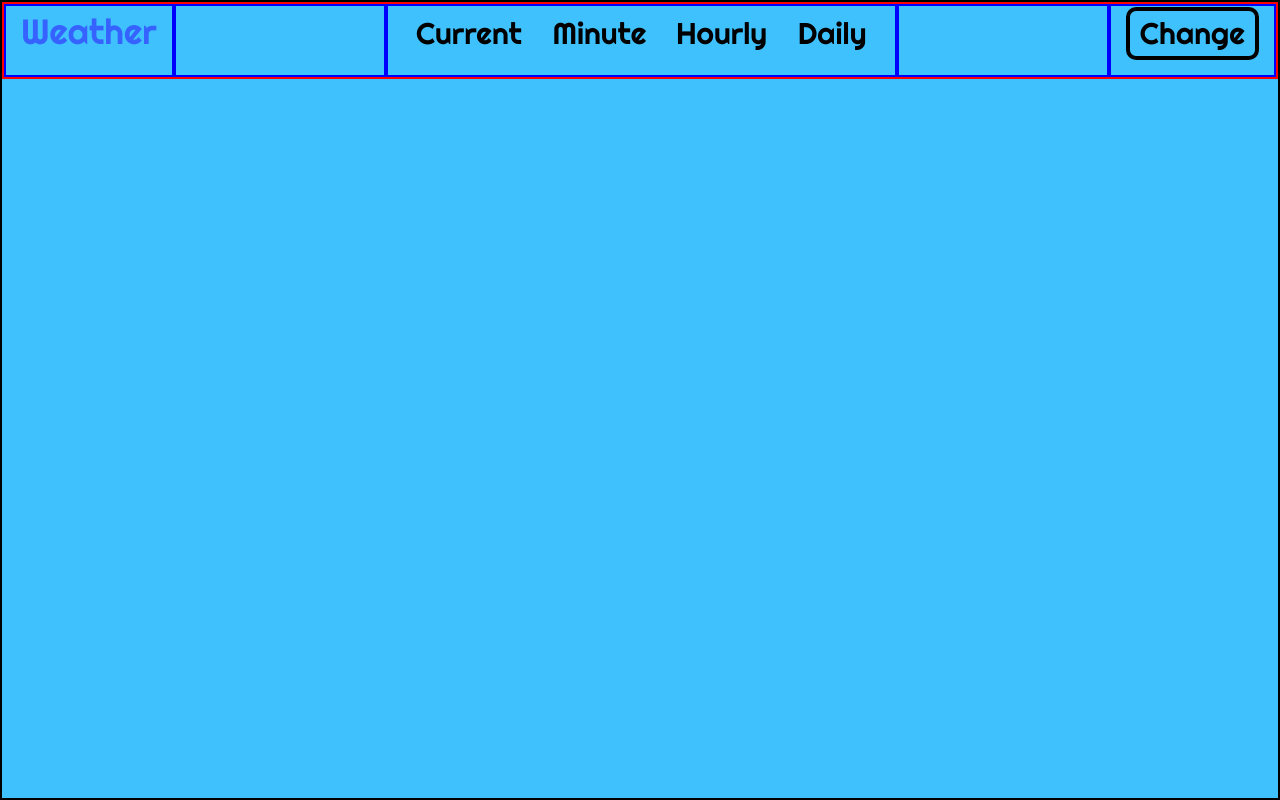
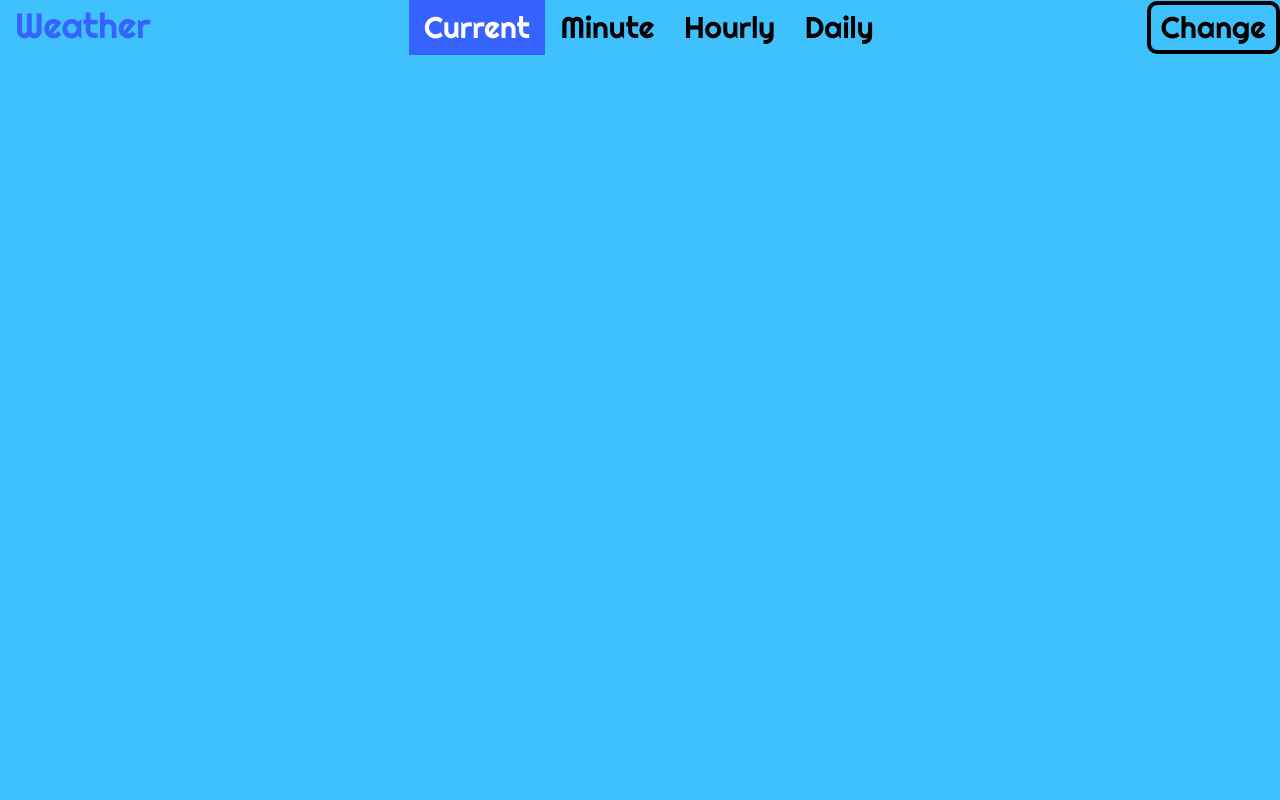
Before and after one commit to dvptl68/Weather, an Electron app: page app/html/index.html in a window 1280 px wide. Both pictures are taken after a click on the button "Current". Drawn offline with nearby package versions, Linux system fonts and the light colour scheme.

Commit message:
Implement radio button feature

```diff
--- a/app/css/style.css
+++ b/app/css/style.css
@@ -7,21 +7,22 @@
   font-size: 16;
   height: 100%;
   user-select: none;
+  overflow: none;
 }
 
 [class*="container"] {
   min-height: 100%;
-  border: 2px black solid;
+  /* border: 2px black solid; */
   background-color: #3FC1FD;
 }
 
 .row {
-  border: 2px red solid;
+  /* border: 2px red solid; */
   background-color: #3FC1FD;
 }
 
 [class*="col"] {
-  border: 2px blue solid;
+  /* border: 2px blue solid; */
   background-color: #3FC1FD;
 }
 
@@ -51,6 +52,7 @@
 }
 
 #hour { margin-left: -3px; }
+#daily { margin-left: -3px; }
 
 #city {
   background-color: #3FC1FD;
@@ -65,6 +67,7 @@
   outline: 0 !important;
   margin: 0px 0px;
   margin-top: 1px;
+  margin-right: -15px;
   transition-duration: 0.5s;
 }
 
--- a/app/js/script.js
+++ b/app/js/script.js
@@ -0,0 +1,40 @@
+//All selector buttons
+const selectors = document.getElementsByClassName('selector');
+const selected = 'cur';
+
+//Make first selector button the selected one
+selectors.item(0).style.backgroundColor = '#3663FF';
+selectors.item(0).style.color = 'white';
+selectors.item(0).style.cursor = 'default';
+
+//Change color of clicked selector
+for (let i = 0; i < selectors.length; i++){
+  selectors.item(i).addEventListener('click', event => {
+    // selected = event.target.id;
+    for (let j = 0; j <selectors.length; j++){
+      if (event.target.isSameNode(selectors.item(j))){
+        event.target.style.backgroundColor = '#3663FF';
+        event.target.style.color = 'white';
+        event.target.style.cursor = 'default';
+        event.target.removeEventListener('mouseenter', addEnterTransition);
+        event.target.removeEventListener('mouseleave', addLeaveTransition);
+      }else{
+        selectors.item(j).style.backgroundColor = '#3FC1FD';
+        selectors.item(j).style.color = 'black';
+        selectors.item(j).style.cursor = 'pointer';
+        selectors.item(j).addEventListener('mouseenter', addEnterTransition);
+        selectors.item(j).addEventListener('mouseleave', addLeaveTransition);
+      }
+    }
+  });
+}
+
+const addEnterTransition = event => {
+  event.target.style.backgroundColor = '#3663FF';
+  event.target.style.color = 'white';
+};
+
+const addLeaveTransition = event => {
+  event.target.style.backgroundColor = '#3FC1FD';
+  event.target.style.color = 'black';
+};
```
Also changed, not shown: app/html/index.html (+0 -4 lines).
